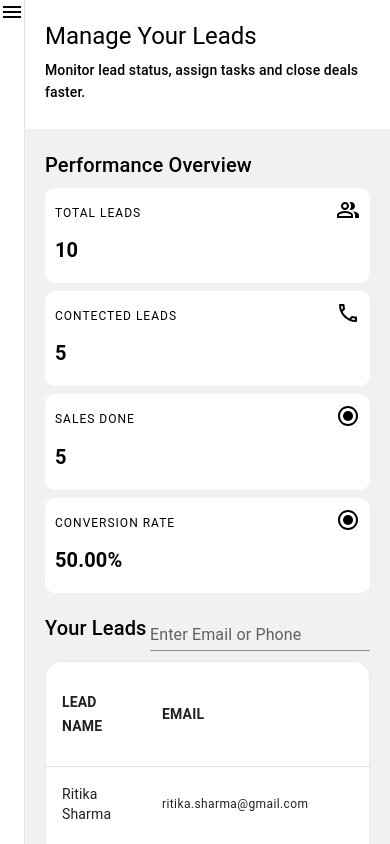
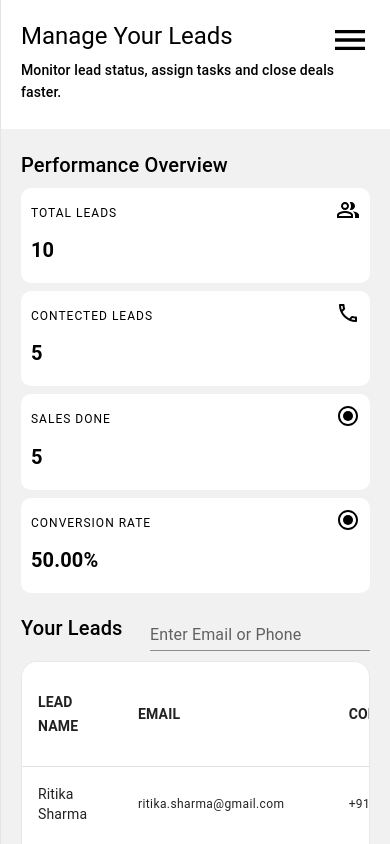
Before and after one commit to abhilekhdowerah-work/manageLeadFrontEnd, a React (Vite) app: page /manage-leads in a window 390 px wide. Built offline with nearby package versions, Linux system fonts and the light colour scheme.

Commit message:
sidebar fixed

```diff
--- a/src/App.css
+++ b/src/App.css
@@ -1,3 +1,7 @@
+.navButton {
+  display: none;
+}
+
 .container {
   background-color: white;
   color: black;
@@ -14,6 +18,13 @@
 }
 
 @media (max-width: 768px) {
+  .navButton {
+    display: block;
+    position: absolute;
+    top: 20px;
+    right: 20px;
+  }
+
   .bigScreen {
     display: none;
     border-right: 1px solid rgb(228, 228, 228);
@@ -26,6 +37,9 @@
 }
 
 @media (min-width: 769px) {
+  .navButton {
+    display: none;
+  }
   .bigScreen {
     display: block;
     border-right: 1px solid rgb(228, 228, 228);
--- a/src/App.jsx
+++ b/src/App.jsx
@@ -8,9 +8,19 @@ import { useState } from 'react';
 function App() {
   const [isOpen, setIsOpen] = useState(false)
   return (
+    <>
+      {!isOpen &&
+        <div
+          className='navButton'>
+          <MenuIcon
+            onClick={() => setIsOpen(true)}
+            sx={{
+              fontSize: 40
+            }}
+          />
+        </div>}
       <div className="container">
         <div className="smallScreen">
-        <MenuIcon onClick={() => setIsOpen(true)} />
           <Drawer open={isOpen} onClose={() => setIsOpen(false)} >
             <SideBar />
           </Drawer>
@@ -22,6 +32,7 @@ function App() {
           <MainContent />
         </div>
       </div>
+    </>
   )
 }
 
--- a/src/components/mainContent/mainContent.component.jsx
+++ b/src/components/mainContent/mainContent.component.jsx
@@ -1,6 +1,7 @@
 import { Routes, Route, Navigate } from "react-router-dom";
 import style from './mainContent.module.css';
 import ManageLeads from "./pages/manageLeads/manageLeads.component.jsx";
+import PageNotFound from "./pages/pageNotFound/pageNotFound.component.jsx";
 
 function MainContent() {
     return (
@@ -9,6 +10,7 @@ function MainContent() {
             <Routes>
                 <Route path="/" element={<Navigate to="/manage-leads"/>} />
                 <Route path="/manage-leads" element={<ManageLeads />} />
+                <Route path="/page-not-found" element={<PageNotFound />} />
             </Routes>
         </div>
     )
--- /dev/null
+++ b/src/components/mainContent/pages/pageNotFound/pageNotFound.component.jsx
@@ -0,0 +1,9 @@
+function PageNotFound() {
+    return (
+        <div>
+            Page Not Found
+        </div>
+    )
+}
+
+export default PageNotFound;
```
Lines whose indentation alone changed are shown as unchanged.
